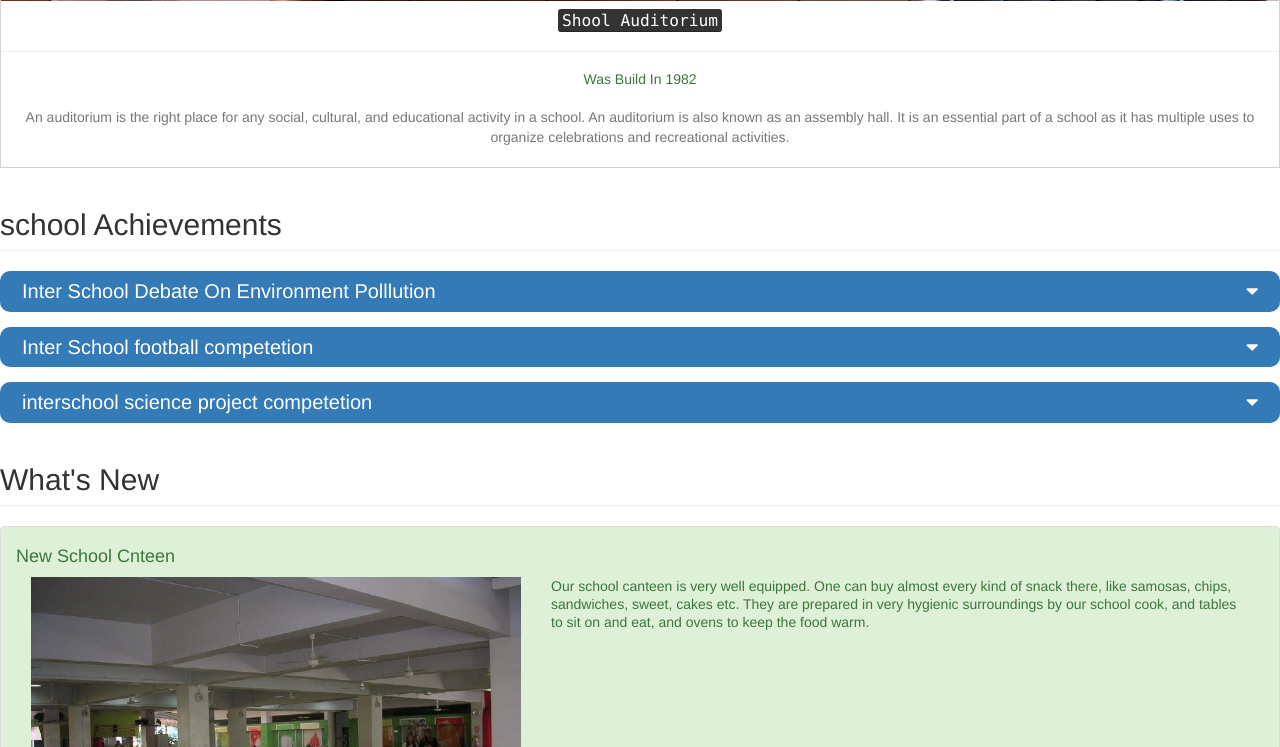
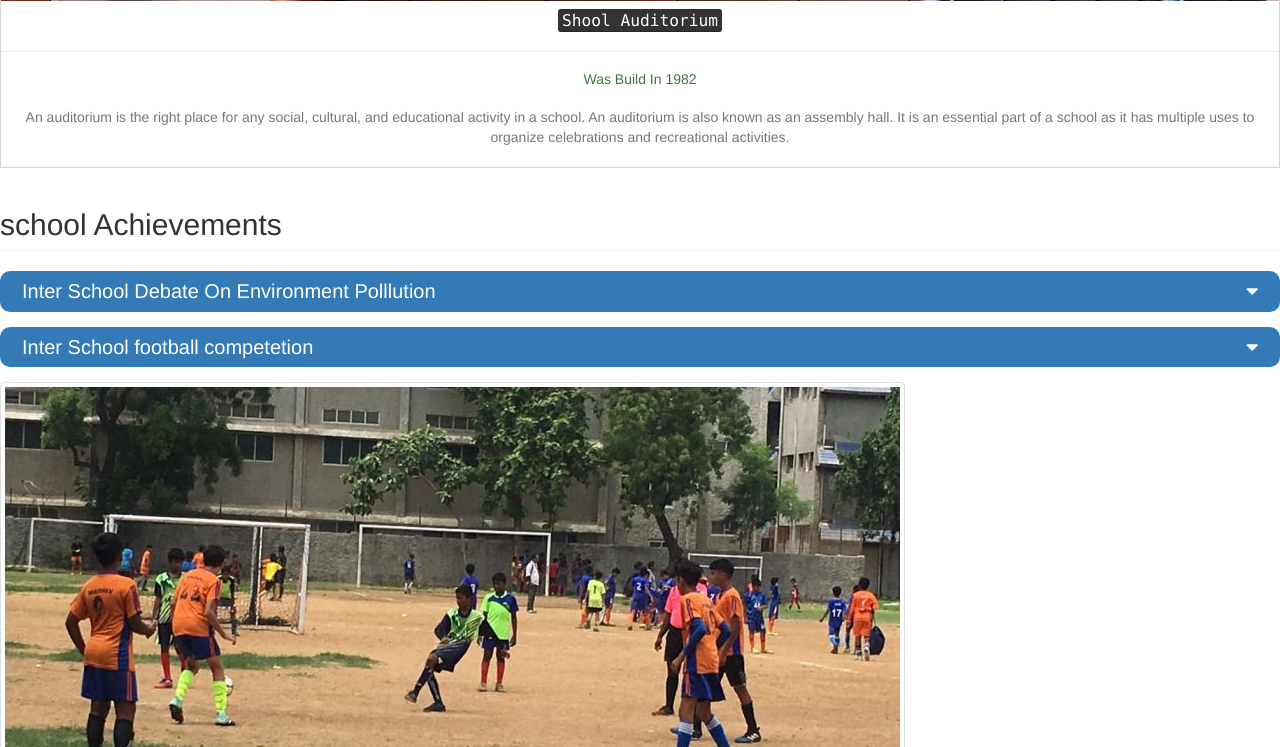
Before and after one commit to Smriddhi28/class73-74, a plain HTML site: page index.html in a window 1280 px wide. Both pictures are taken after a click on the element "Inter School football competetion". Shown: the part 2450-3197 px from the top of the page. Drawn offline with nearby package versions, Linux system fonts and the light colour scheme.

Commit message:
Update index.html

```diff
--- a/index.html
+++ b/index.html
@@ -105,7 +105,7 @@ Navigation bar code here
   <div class="bg-primary movie_head" data-toggle="collapse" data-target="#school_achievement2">
     Inter School football competetion <i class="fa fa-sort-desc"></i>
   </div>
-  <div id="school_achievements2" class="collapse">
+  <div id="school_achievement2" class="collapse">
     <div class="Achievement_text">
       <img src="sm2.jpg" class="img-responsive img-thumbnail">
       <h5 class="text-success text-left text-capitalize">came second in inter school football competetion
```
